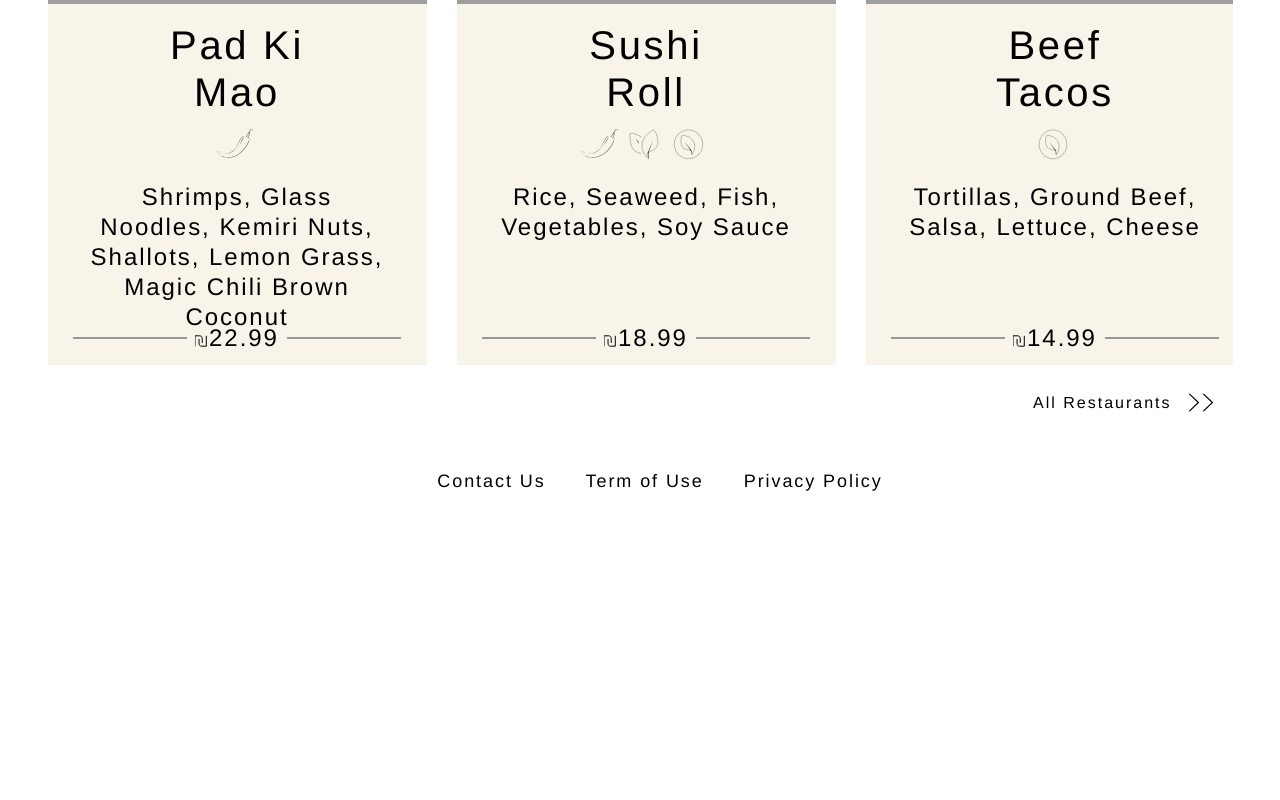
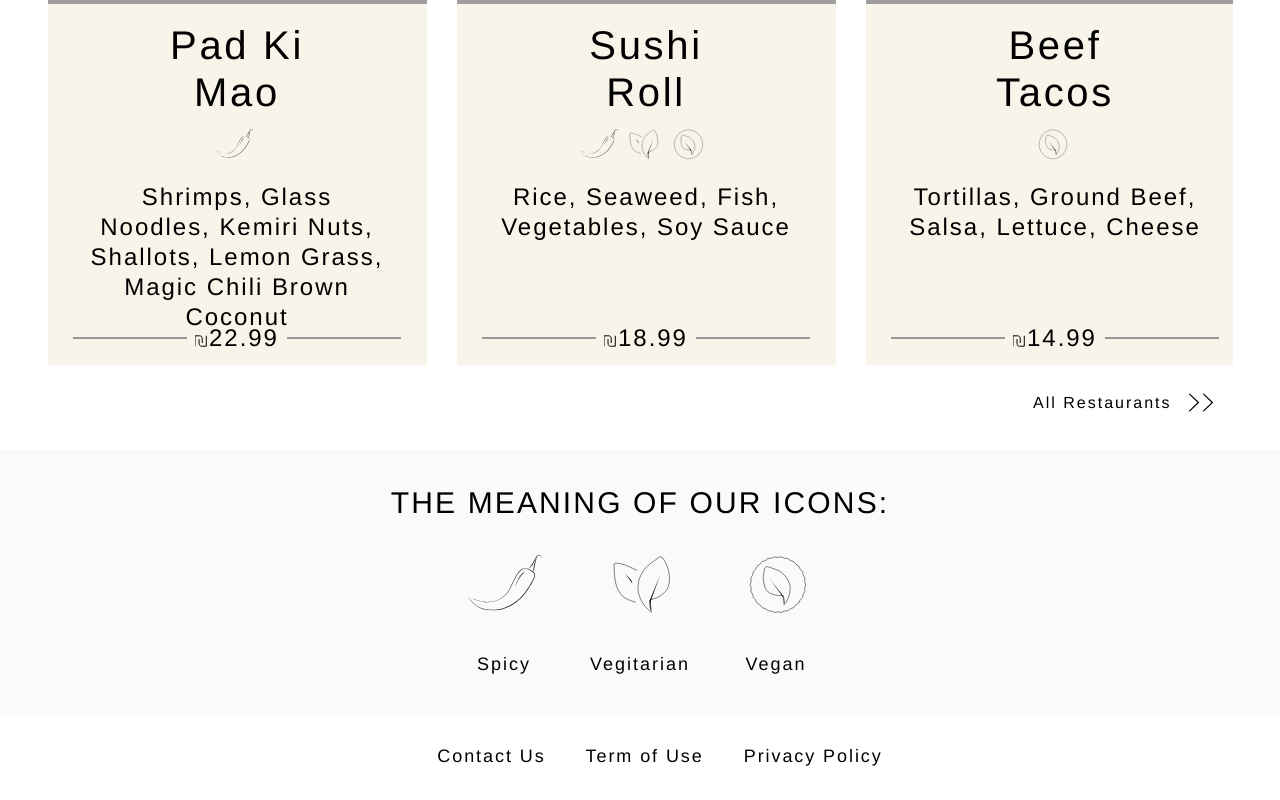
Before and after one commit to daniela-segal-moveo/epicure, a React (Vite) app: page / in a window 1280 px wide. Shown: the part 1742-2542 px from the top of the page. Before the commit the page ends 2267 px from the top, so only its background shows below. Built offline with nearby package versions, Linux system fonts and the light colour scheme; grey boxes are pictures that could not be loaded.

Commit message:
meaning of icons section

```diff
--- /dev/null
+++ b/src/components/IconGuide/IconGuide.styles.ts
@@ -0,0 +1,105 @@
+import styled from "styled-components";
+
+export const StyledIconGuidesection = styled.section`
+  width: 1, 440px;
+  height: 265px;
+  opacity: 0px;
+  background: #fafafa;
+  margin-top: 10px;
+
+  @media (max-width: 480px) {
+    display: flex;
+    justify-content: center;
+    align-items: center !important;
+    margin-top: 46px;
+    background: #fafafa;
+    height: 584px;
+  }
+`;
+export const StyledIconGuideContainer = styled.div`
+  display: flex;
+  flex-direction: column;
+  align-items: center;
+  height: 100%;
+  @media (max-width: 480px) {
+    padding: 0px;
+    gap: 0px;
+    opacity: 0px;
+  }
+`;
+
+export const StyledIconGuideHeader = styled.div`
+  font-size: 30px;
+  font-weight: 200;
+  line-height: 35px;
+  letter-spacing: 2.140000104904175px;
+  text-align: center;
+  margin-top: 35px;
+
+  @media (max-width: 480px) {
+    margin-top: 24px;
+    font-size: 18px;
+    font-weight: 200;
+    line-height: 35px;
+    letter-spacing: 1.25px;
+  }
+`;
+
+export const StyledIconGuideHolder = styled.div`
+display: flex;
+flex-direction: row;
+margin-bottom: 35px;
+  @media (max-width: 480px) {
+    display: flex;
+    margin-top: -24px;
+    flex-direction: column;
+    margin-bottom: unset;
+  }
+`;
+
+export const StyledIconWarper = styled.div<{ foodIcon: string }>`
+  display: flex;
+  flex-direction: column;
+  align-items: center;
+  justify-content: space-between;
+  margin-top: 32px;
+  width: 136px;
+  height: 127px;
+  opacity: 0px;
+
+  @media (max-width: 480px){
+    height: ${(props) => (props.foodIcon === "spicy" ? "102px" : "127px")};
+    margin-top: 56px;
+  }
+`;
+
+export const StyledIcon = styled.img<{ foodIcon: string }>`
+  width:  77.42px;
+  height: 60px;
+  padding: 1.94px 9.99px 1.79px 11.61px;
+  gap: 0px;
+  opacity: 0px;
+
+  @media (max-width: 480px) {
+    width: ${(props) => (props.foodIcon === "spicy" ? "46.42px" : "77.42px")};
+  height: ${(props) => (props.foodIcon === "spicy" ? "34.44px" : "60px")};
+  }
+`;
+
+export const StyledSpicyIcon = styled.img`
+  width: 46.42px;
+  height: 35.98px;
+  padding: 0px 0.28px 1.53px 0px;
+  gap: 0px;
+  opacity: 0px;
+`;
+
+export const StyledIconHeader = styled.p`
+  font-family: Helvetica Neue;
+  font-size: 18px;
+  font-weight: 200;
+  line-height: 30px;
+  letter-spacing: 1.9700000286102295px;
+  text-align: center;
+  margin: 0;
+`;
--- /dev/null
+++ b/src/components/IconGuide/IconGuide.tsx
@@ -0,0 +1,41 @@
+import React from "react";
+import {
+  StyledIconGuideContainer,
+  StyledIconGuidesection,
+  StyledIconGuideHolder,
+  StyledIconGuideHeader,
+  StyledIconWarper,
+  StyledIconHeader,
+  StyledIcon,
+  StyledSpicyIcon,
+} from "./IconGuide.styles";
+
+import vegImg from "../../assets/icons/vegan.svg";
+import VegeterianImg from "../../assets/icons/Vegeterian.svg";
+import spicyImg from "../../assets/icons/Spicy.svg";
+
+export const IconGuide = () => {
+  return (
+    <StyledIconGuidesection>
+      <StyledIconGuideContainer>
+        <StyledIconGuideHeader>
+          {"the meaning of our icons:".toLocaleUpperCase()}
+        </StyledIconGuideHeader>
+        <StyledIconGuideHolder>
+          <StyledIconWarper foodIcon="spicy">
+            <StyledIcon foodIcon="spicy" src={spicyImg} />
+            <StyledIconHeader>Spicy</StyledIconHeader>
+          </StyledIconWarper>
+          <StyledIconWarper foodIcon="Vegitarian">
+            <StyledIcon foodIcon= "Vegitarian" src={VegeterianImg}></StyledIcon>
+            <StyledIconHeader>Vegitarian</StyledIconHeader>
+          </StyledIconWarper>
+          <StyledIconWarper foodIcon="veg">
+            <StyledIcon foodIcon="veg" src={vegImg}></StyledIcon>
+            <StyledIconHeader>Vegan</StyledIconHeader>
+          </StyledIconWarper>
+        </StyledIconGuideHolder>
+      </StyledIconGuideContainer>
+    </StyledIconGuidesection>
+  );
+};
--- a/src/pages/HomePage.tsx
+++ b/src/pages/HomePage.tsx
@@ -2,6 +2,7 @@ import { StyledDefultPageContainer } from "./pages.styles";
 import { Hero } from "../components/Hero/Hero";
 import { PopularRestaurants } from "../components/PopularRestaurants/PopularRestaurants";
 import { SignatureDish } from "../components/SignatureDish/SignatureDish";
+import { IconGuide } from "../components/IconGuide/IconGuide";
 
 export const HomePage = () => {
   return (
@@ -9,6 +10,7 @@ export const HomePage = () => {
       <Hero></Hero>
       <PopularRestaurants />
       <SignatureDish></SignatureDish>
+      <IconGuide/>
     </StyledDefultPageContainer>
   );
 };
```
